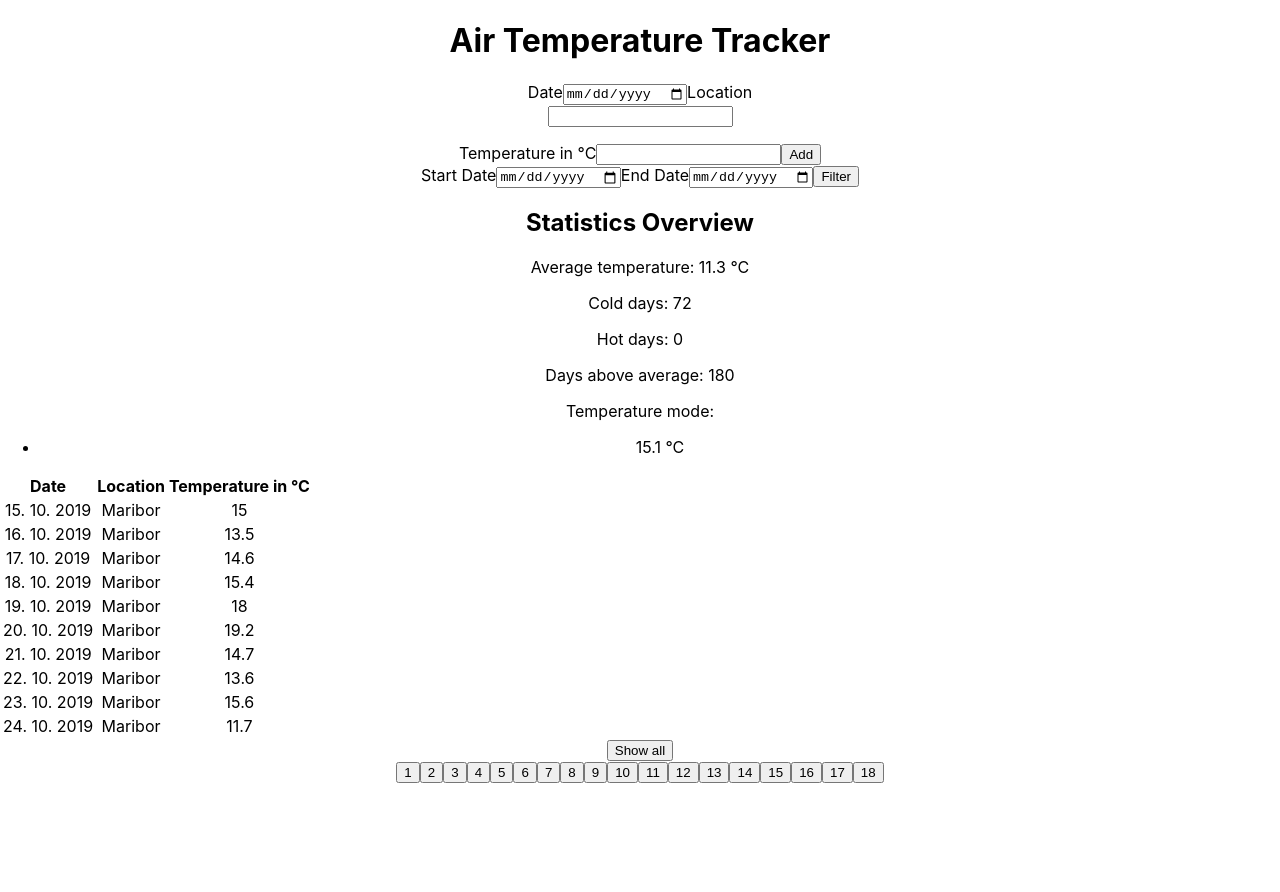
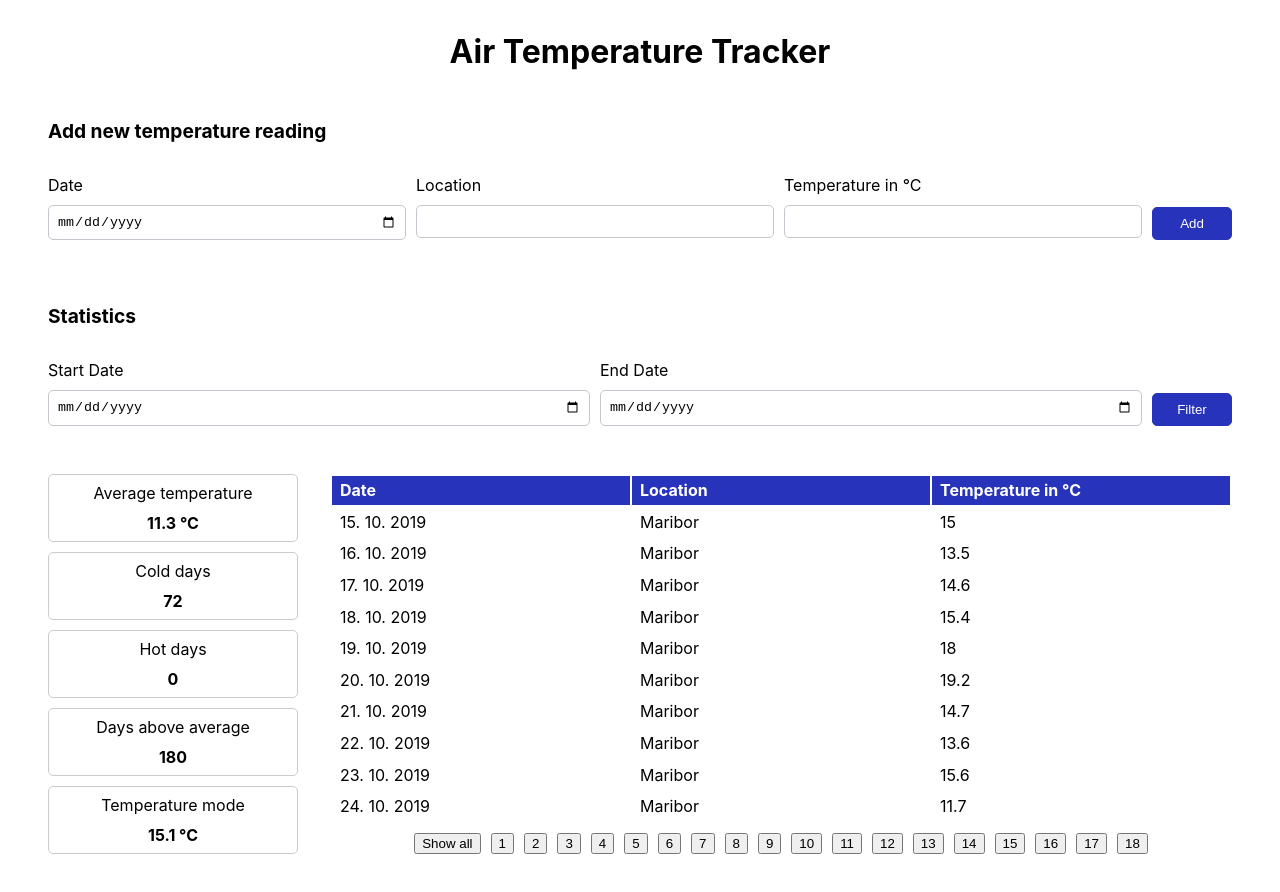
Before and after one commit to encalien/air-temperature-tracker, a React (Create React App) app: page / in a window 1280 px wide. Shown: the top 892 px of the page. Before the commit the page ends 800 px from the top, so only its background shows below. Built offline with nearby package versions, Linux system fonts and the light colour scheme.

Commit message:
add styling

```diff
--- a/src/App.css
+++ /dev/null
@@ -1,38 +0,0 @@
-.App {
-  text-align: center;
-}
-
-.App-logo {
-  height: 40vmin;
-  pointer-events: none;
-}
-
-@media (prefers-reduced-motion: no-preference) {
-  .App-logo {
-    animation: App-logo-spin infinite 20s linear;
-  }
-}
-
-.App-header {
-  background-color: #282c34;
-  min-height: 100vh;
-  display: flex;
-  flex-direction: column;
-  align-items: center;
-  justify-content: center;
-  font-size: calc(10px + 2vmin);
-  color: white;
-}
-
-.App-link {
-  color: #61dafb;
-}
-
-@keyframes App-logo-spin {
-  from {
-    transform: rotate(0deg);
-  }
-  to {
-    transform: rotate(360deg);
-  }
-}
--- a/src/App.tsx
+++ b/src/App.tsx
@@ -1,5 +1,5 @@
 import { useEffect, useState } from 'react';
-import './App.css';
+import './styles/main.css';
 import AddTemperatureRecordForm from './components/AddTemperatureRecordForm';
 import TemperatureRecordIndex from './components/TemperatureRecordIndex';
 import TemperatureRecord from './types/TemperatureRecord';
@@ -30,12 +30,15 @@ function App() {
   useEffect(() => fetchTemperatureRecordsBetween(0, Date.now()), []);
 
   return (
-    <div className="App">
+    <div className="main-container">
       <h1>Air Temperature Tracker</h1>
       <AddTemperatureRecordForm addTemperatureRecord={addTemperatureRecord} />
+      <h2>Statistics</h2>
       <DateFilterForm filterByDate={filterByDate} />
-      <StatisticsOverview temperatureRecords={temperatureRecords}/>
-      <TemperatureRecordIndex temperatureRecords={temperatureRecords} />
+      <div className="flex-container layout-wrapper">
+        <StatisticsOverview temperatureRecords={temperatureRecords}/>
+        <TemperatureRecordIndex temperatureRecords={temperatureRecords} />
+      </div>
     </div>
   );
 }
--- a/src/components/AddTemperatureRecordForm.tsx
+++ b/src/components/AddTemperatureRecordForm.tsx
@@ -30,18 +30,27 @@ export default function AddTemperatureRecordForm(
 
   return (
     <div>
-      <form onSubmit={handleSubmit}>
+      <h2>Add new temperature reading</h2>
+      <form onSubmit={handleSubmit} className="flex-container">
+        <div className="flex-item form-group">
           <label htmlFor="date">Date</label>
           <input required type="date" id="date" name="date" />
+        </div>
+        <div className="flex-item form-group">
           <label htmlFor="location">Location</label>
           <AutocompleteInput
             inputName="location"
             onSuggestionSelect={selectAutocompleteLocation}
             autocompleteText={temperatureRecordService.autocompleteLocation}
           />
+        </div>
+        <div className="flex-item form-group">
           <label htmlFor="temperature">Temperature in °C</label>
           <input required type="number" step="0.1" id="temperature" name="temperature" />
-        <button type="submit">Add</button>
+        </div>
+        <div className="flex-container padding-0 flex-end">
+          <button type="submit" className="btn">Add</button>
+        </div>
       </form>
     </div>
   );
--- a/src/components/AutocompleteInput.tsx
+++ b/src/components/AutocompleteInput.tsx
@@ -38,15 +38,15 @@ export default function AutocompleteInput(
   );
 
   return (
-    <div>
-      <input required type="text" id={inputName} name={inputName} value={inputValue} onChange={handleChange} />
-      <ul>
+    <div className="flex-item form-group">
+      <input required type="text" id={inputName} name={inputName} value={inputValue} autoComplete="off" onChange={handleChange} />
+      {!!suggestions.length && <ul>
         {suggestions.map((suggestion) => (
           <li key={suggestion} onClick={() => handleSelect(suggestion)}>
             {suggestion}
           </li>
         ))}
-      </ul>
+      </ul>}
     </div>
   );
 };
--- a/src/components/DateFilterForm.tsx
+++ b/src/components/DateFilterForm.tsx
@@ -14,12 +14,18 @@ export default function DateFilterForm(
 
   return (
     <div>
-      <form onSubmit={handleSubmit}>
-        <label htmlFor="startDate">Start Date</label>
-        <input required type="date" id="startDate" name="startDate" />
-        <label htmlFor="endDate">End Date</label>
-        <input required type="date" id="endDate" name="endDate" />
-        <button type="submit">Filter</button>
+      <form onSubmit={handleSubmit} className="flex-container">
+        <div className="flex-item form-group">
+          <label htmlFor="startDate">Start Date</label>
+          <input required type="date" id="startDate" name="startDate" />
+        </div>
+        <div className="flex-item form-group">
+          <label htmlFor="endDate">End Date</label>
+          <input required type="date" id="endDate" name="endDate" />
+        </div>
+        <div className="flex-container padding-0 flex-end">
+          <button type="submit" className="btn">Filter</button>
+        </div>
       </form>
     </div>
   )
--- a/src/components/StatisticsOverview.tsx
+++ b/src/components/StatisticsOverview.tsx
@@ -82,21 +82,31 @@ export default function StatisticsOverview(
   }, [temperatureRecords]);
 
   return (
-    <div>
-      <h2>Statistics Overview</h2>
-      <div>
-        <p>Average temperature: {averageTemperature} °C</p>
-        <p>Cold days: {coldDaysCount}</p>
-        <p>Hot days: {hotDaysCount}</p>
-        <p>Days above average: {daysAboveAverageCount}</p>
-        <p>Temperature mode{temperatureModes.length > 1 && 's'}:
+    <div className="flex-container flex-column statistics">
+      <div className="stat-container">
+        <span>Average temperature</span>
+        <span className="stat-value">{averageTemperature} °C</span>
+      </div>
+      <div className="stat-container">
+        <span>Cold days</span>
+        <span className="stat-value">{coldDaysCount}</span>
+      </div>
+      <div className="stat-container">
+        <span>Hot days</span>
+        <span className="stat-value">{hotDaysCount}</span>
+      </div>
+      <div className="stat-container">
+        <span>Days above average</span>
+        <span className="stat-value">{daysAboveAverageCount}</span>
+      </div>
+      <div className="stat-container">
+        <span>Temperature mode{temperatureModes.length > 1 && 's'}</span>
+        <span className="stat-value flex-container padding-0 flex-center flex-wrap">
           {!temperatureModes.length && <span> /</span>}
-        </p>
-        <ul>
           {temperatureModes.map((temperature: number, i: number) => (
-            <li key={i}>{temperature} °C</li>
+            <span key={i}>{temperature} °C</span>
           ))}
-        </ul>
+        </span>
       </div>
     </div>
   );
--- a/src/components/TemperatureRecordIndex.tsx
+++ b/src/components/TemperatureRecordIndex.tsx
@@ -27,7 +27,7 @@ export default function TemperatureRecordIndex(
   }, [temperatureRecords, showAll]);
 
   return (
-    <div>
+    <div className="flex-item flex-container flex-column">
       <table>
         <thead>
           <tr>
@@ -46,8 +46,8 @@ export default function TemperatureRecordIndex(
           ))}
         </tbody>
       </table>
-      <button onClick={toggleShowAll}>{showAll ? 'Show less' : 'Show all'}</button>
-      <div>
+      <div className="flex-container flex-center flex-wrap pagination padding-0">
+        <button onClick={toggleShowAll}>{showAll ? 'Show less' : 'Show all'}</button>
         {Array.from(Array(pageCount).keys()).map((page: number) => (
           <button key={page} onClick={() => setPageTemperatureRecords(page)}>{page + 1}</button>
         ))}
--- /dev/null
+++ b/src/styles/base.css
@@ -0,0 +1,27 @@
+/* color definitions */
+:root {
+  --white: #ffffff;
+  --light: #C6C5CD;
+  --black: #181818;
+  --primary: #2733ba;
+  --primary-dark: #1b2487;
+}
+
+@media screen and (max-width: 768px) {
+  .flex-container {
+    flex-direction: column;
+  }
+
+  .layout-wrapper {
+    gap: 1rem;
+    align-items: center;
+  }
+
+  .pagination {
+    flex-direction: row;
+  }
+
+  .statistics {
+    margin-right: 0;
+  }
+}
--- /dev/null
+++ b/src/styles/main.css
@@ -0,0 +1,143 @@
+@import './base.css';
+
+h1 {
+  text-align: center;
+}
+
+h2 {
+  font-size: 1.2rem;
+  margin-top: 3rem;
+}
+
+/* layout */
+.main-container {
+  margin: 2rem 3rem;
+}
+
+.flex-container {
+  display: flex;
+  gap: 10px;
+  padding: 1rem 0;
+}
+
+.flex-end {
+  justify-content: flex-end;
+  align-items: flex-end;
+}
+
+.flex-center {
+  justify-content: center;
+  align-items: center;
+}
+
+.flex-column {
+  flex-direction: column;
+}
+
+.flex-wrap {
+  flex-wrap: wrap;
+}
+
+.flex-item {
+  flex: 1 1 0;
+  height: 100%;
+}
+
+.padding-0 {
+  padding: 0;
+}
+
+.layout-wrapper {
+  gap: 2rem;
+}
+
+/* form */
+.form-group {
+  position: relative;
+  display: flex;
+  flex-direction: column;
+  gap: 10px;
+}
+
+.form-group input {
+  padding: 0.5rem;
+  border-radius: 5px;
+  border: 1px solid var(--light);
+}
+
+.form-group input:focus {
+  outline: none;
+  border-color: #333;
+}
+
+.form-group ul {
+  list-style: none;
+  padding: 0;
+  margin: 0;
+  position: absolute;
+  top: 2rem;
+  z-index: 1;
+  background-color: var(--white);
+  width: 100%;
+  border: 1px solid var(--light);
+  border-radius: 5px;
+  cursor: pointer;
+}
+
+.form-group ul li {
+  padding: 0.5rem;
+}
+
+.form-group ul li:hover {
+  background-color: var(--light);
+}
+
+.btn {
+  padding: 0.5rem;
+  border-radius: 5px;
+  border: none;
+  background-color: var(--primary);
+  color: var(--white);
+  cursor: pointer;
+  min-width: 80px;
+  border: 1px solid var(--primary);
+}
+
+.btn:hover {
+  background-color: var(--primary-dark);
+}
+
+/* Statistics */
+.statistics {
+  width: 250px;
+}
+
+.stat-container {
+  display: flex;
+  flex-direction: column;
+  gap: 10px;
+  border: 1px solid #ccc;
+  border-radius: 5px;
+  padding: 0.5rem;
+  align-items: center;
+}
+
+.stat-value {
+  font-weight: bold;
+}
+
+/* Table */
+table {
+  width: 100%;
+}
+
+table thead {
+  background-color: var(--primary);
+  color: var(--white);
+}
+
+table thead th, td {
+  padding: 0.3rem 0.5rem;
+  text-align: left;
+  width: 33%;
+}
```
Lines whose indentation alone changed are shown as unchanged.
